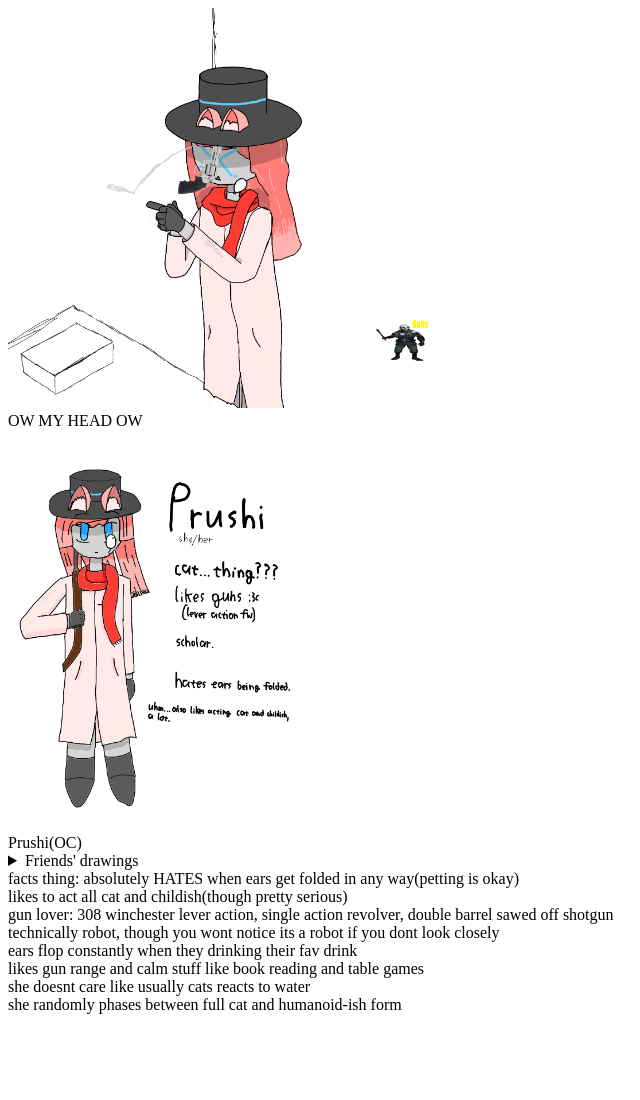
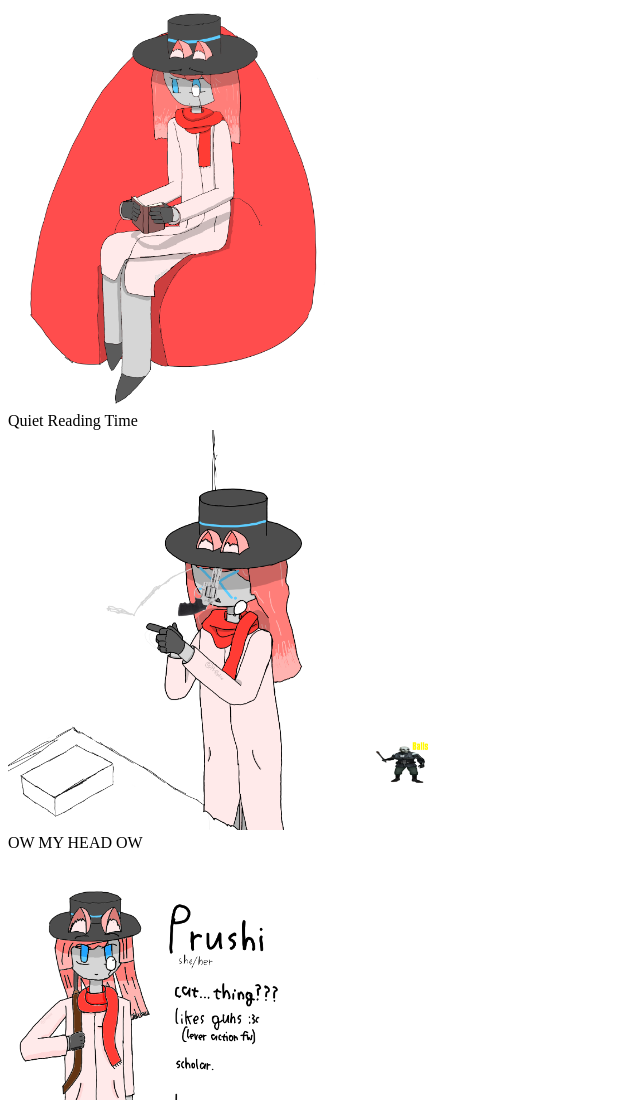
Before and after one commit to likeproblem/likeproblem.github.io, a plain HTML site: page prushi.html in a window 1280 px wide. Shown: the top 1100 px of the page, without its empty margins (0-640 px from the left). Before the commit the page ends 1022 px from the top, so only its background shows below. Drawn offline with Linux system fonts and the light colour scheme.

Commit message:
Add images and headings to prushi.html

```diff
--- a/prushi.html
+++ b/prushi.html
@@ -5,6 +5,8 @@
 		<link rel="icon" type="image/x-icon" href="/favicon.ico">
 	</head>
 	<body>
+	<img src="/artwork/PrushiRead.png" height=400> <br>
+	<h>Quiet Reading Time</h> <br>
 	<img src="/artwork/GUNOW.png" height=400> <br>
 	<h>OW MY HEAD OW</h> <br>
     <img src="/artwork/Prushi.png" height=400> <br>
```
